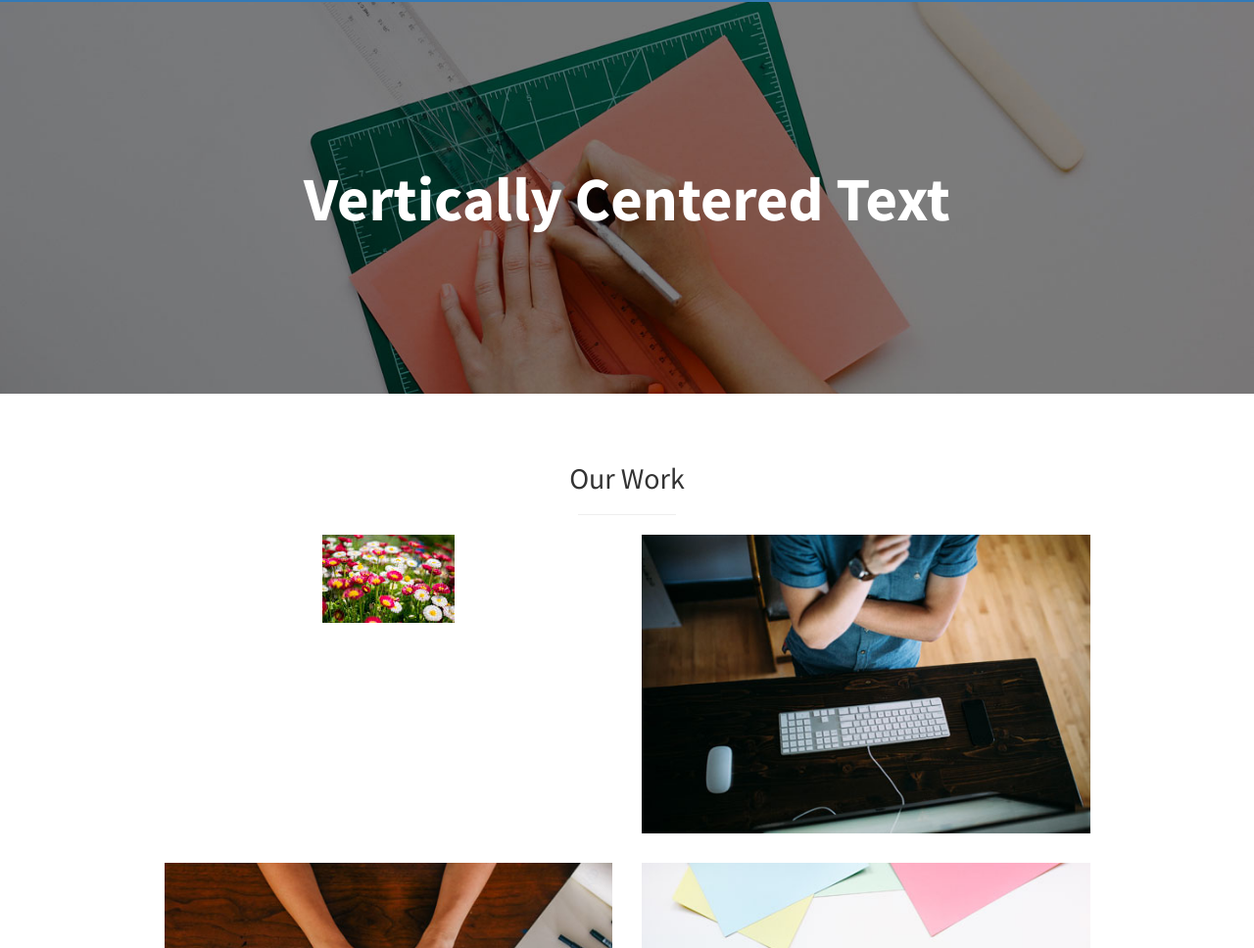
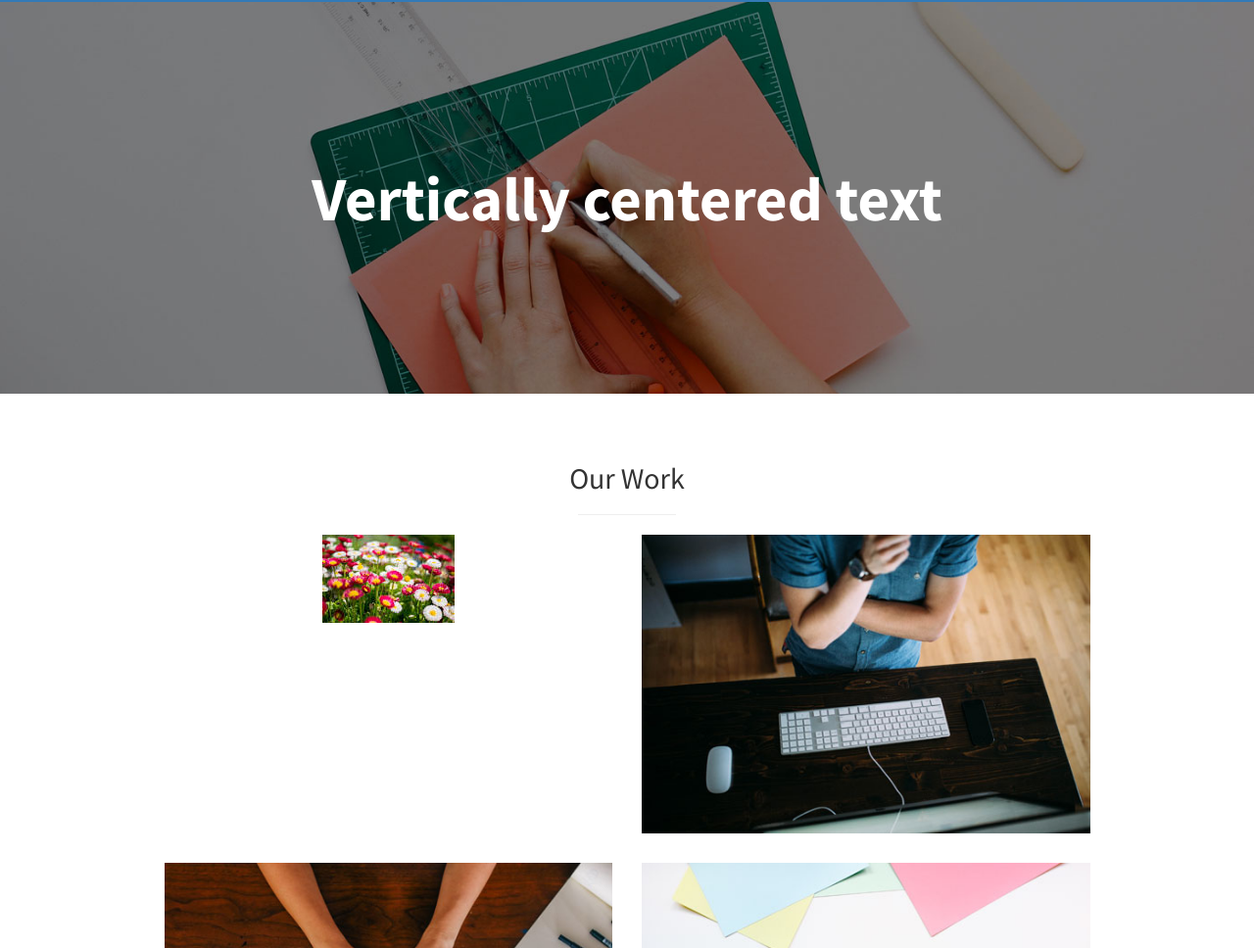
Before and after one commit to incercari/exemplu2, a plain HTML site: page index.html in a window 1280 px wide. Shown: the part 1470-2438 px from the top of the page at 98% size. Drawn offline with Linux system fonts and the light colour scheme.

```diff
--- a/index.html
+++ b/index.html
@@ -156,7 +156,7 @@
     <!-- Callout -->
     <aside class="callout">
         <div class="text-vertical-center">
-            <h1>Vertically Centered Text</h1>
+            <h1>Vertically centered text</h1>
         </div>
     </aside>
 
```
